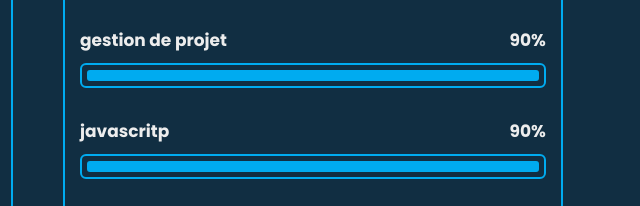
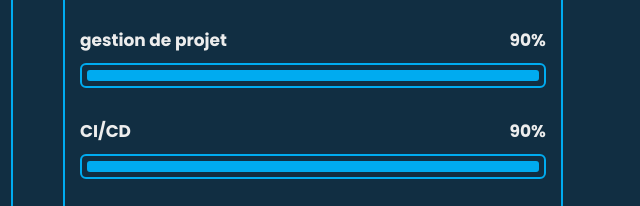
Before and after one commit to Tchantcho-tchoutto-isaac/Portfolio, a plain HTML site: page index.html in a window 1280 px wide. Shown: the part 2864-3070 px from the top of the page, 602-1242 px from the left. Drawn offline with nearby package versions, Linux system fonts and the light colour scheme.

Commit message:
améliorations

```diff
--- a/index.html
+++ b/index.html
@@ -248,7 +248,7 @@
                 <div class="bar"><span></span></div>
               </div>
               <div class="progress">
-                <h3>javascritp <span>90%</span></h3>
+                <h3>CI/CD <span>90%</span></h3>
                 <div class="bar"><span></span></div>
               </div>
               <div class="progress">
```
